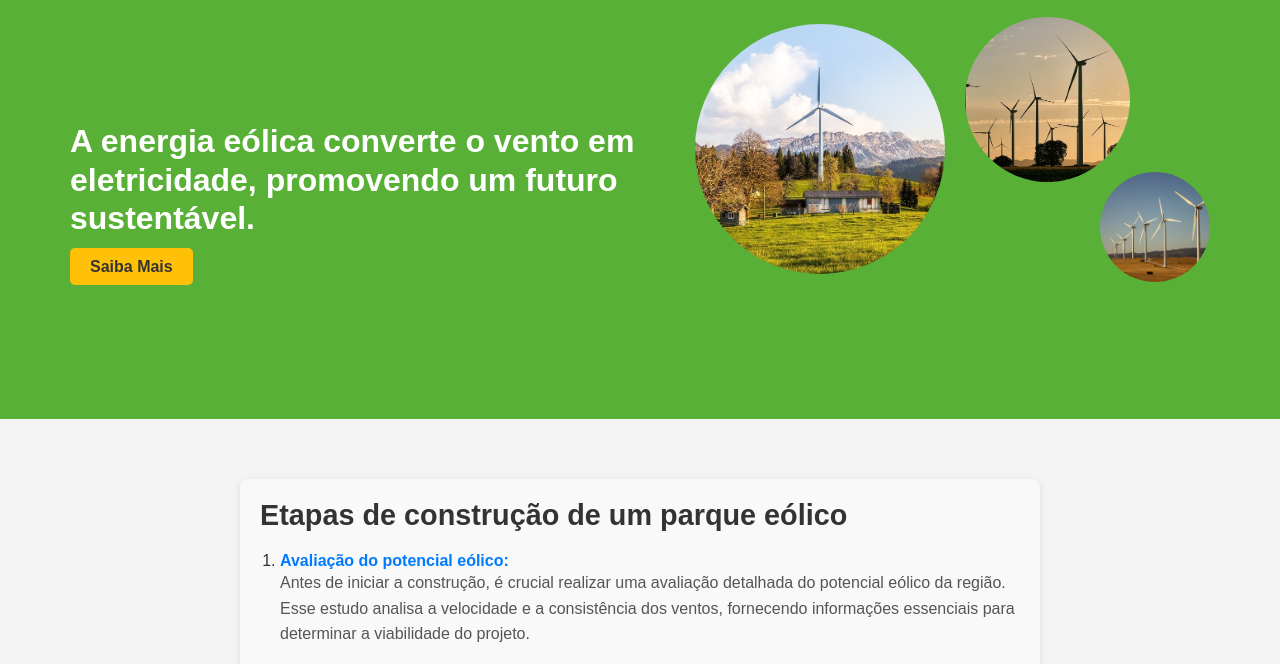
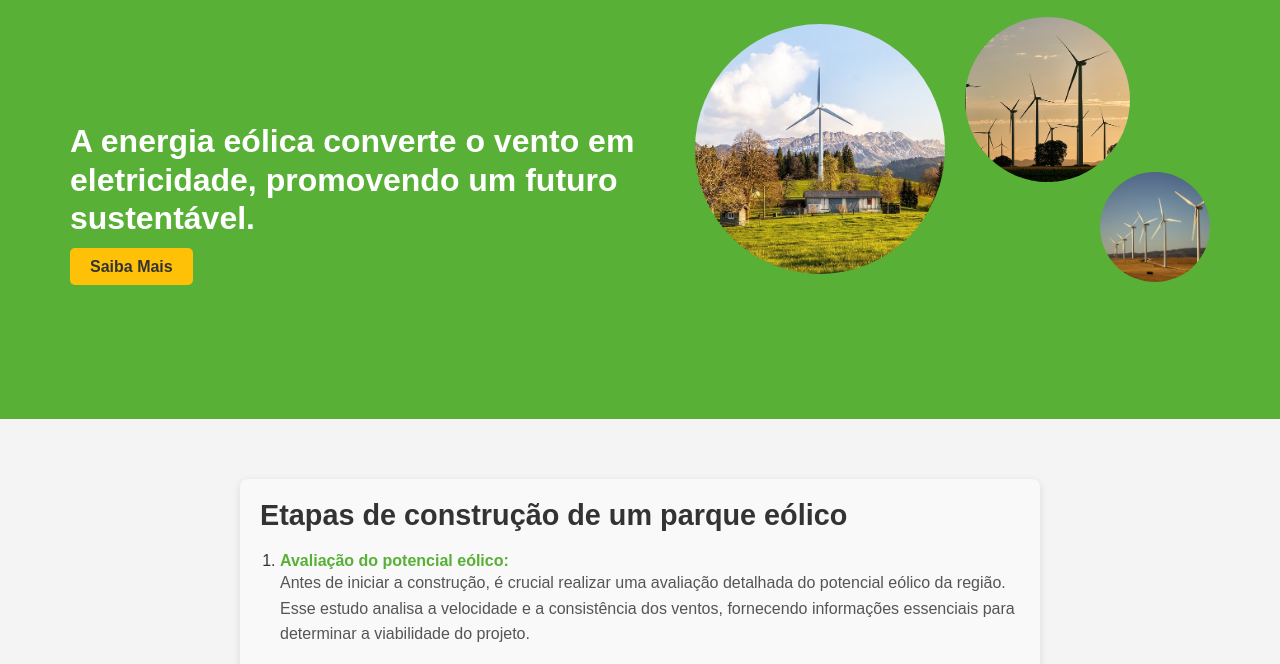
Before and after one commit to geovanna-clara-dev/energia_eolica, a plain HTML site: page infra.html in a window 1280 px wide. Shown: the part 99-763 px from the top of the page. Drawn offline with Linux system fonts and the light colour scheme.

Commit message:
teste dois

```diff
--- a/infra.css
+++ b/infra.css
@@ -172,7 +172,7 @@ li {
 }
 
 strong {
-    color: #007BFF; /* Cor do texto em negrito */
+    color: #58B036; /* Cor do texto em negrito */
 }
 
 p {
```
